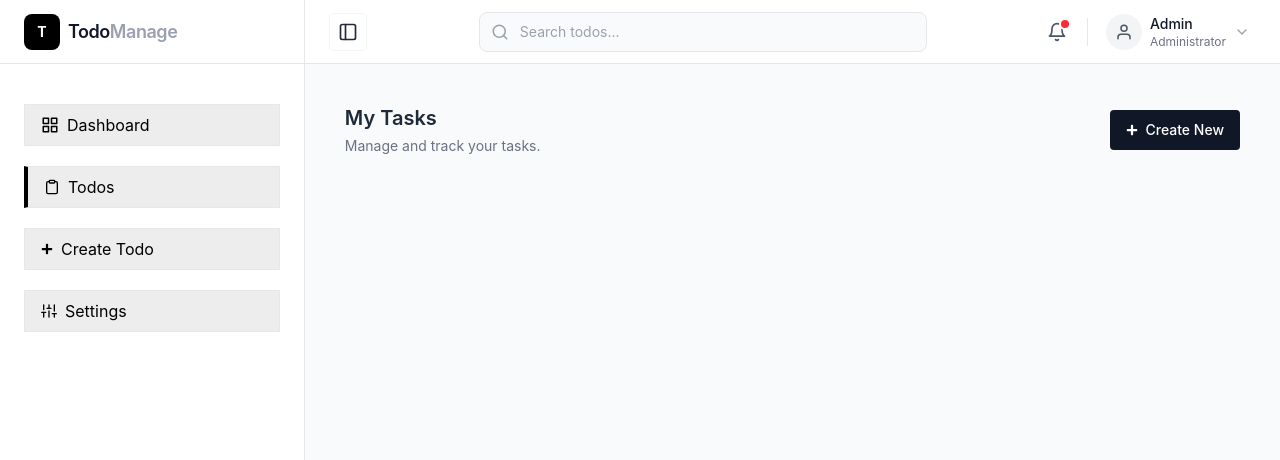
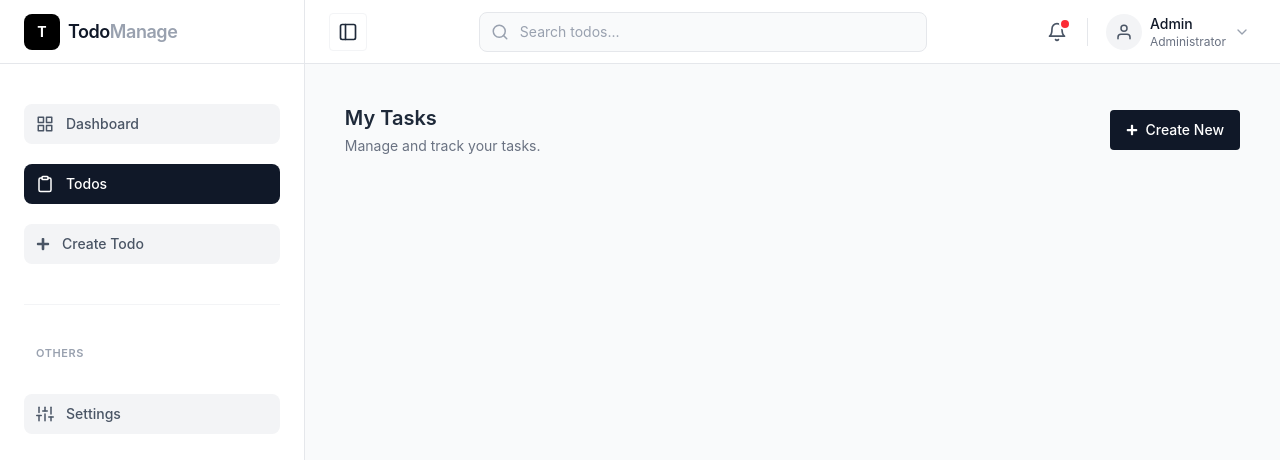
Before and after one commit to Afrid2004/REACT-PHP-TODO-CRUD, a React (Vite) app: page /todos in a window 1280 px wide. Shown: the top 460 px of the page. Built offline with nearby package versions, Linux system fonts and the light colour scheme; no server answers.

Commit message:
added all

```diff
--- /dev/null
+++ b/src/components/Loadings/DahboardSkeleton.jsx
@@ -0,0 +1,104 @@
+import React from "react";
+
+const DashboardSkeleton = () => {
+  return (
+    <div className="w-full animate-pulse">
+      {/* Header */}
+      <div className="mb-6">
+        <div className="h-7 w-32 rounded-md bg-gray-200" />
+
+        <div className="mt-2 h-4 w-64 rounded bg-gray-100" />
+      </div>
+
+      {/* Summary Cards */}
+      <div className="grid grid-cols-1 gap-4 sm:grid-cols-2 xl:grid-cols-4">
+        {Array.from({ length: 4 }).map((_, index) => (
+          <div
+            key={index}
+            className="rounded-xl border border-gray-200 bg-white p-5"
+          >
+            <div className="flex items-start justify-between">
+              <div className="space-y-3">
+                <div className="h-4 w-24 rounded bg-gray-200" />
+                <div className="h-8 w-14 rounded bg-gray-200" />
+              </div>
+
+              <div className="h-10 w-10 rounded-lg bg-gray-100" />
+            </div>
+
+            <div className="mt-5 h-3 w-28 rounded bg-gray-100" />
+          </div>
+        ))}
+      </div>
+
+      {/* Main Content */}
+      <div className="mt-6 grid grid-cols-1 gap-6 xl:grid-cols-3">
+        {/* Recent Tasks */}
+        <div className="rounded-xl border border-gray-200 bg-white xl:col-span-2">
+          {/* Header */}
+          <div className="flex items-center justify-between border-b border-gray-100 p-5">
+            <div className="space-y-2">
+              <div className="h-5 w-32 rounded bg-gray-200" />
+              <div className="h-3 w-48 rounded bg-gray-100" />
+            </div>
+
+            <div className="h-9 w-20 rounded-lg bg-gray-100" />
+          </div>
+
+          {/* Task List */}
+          <div className="divide-y divide-gray-100">
+            {Array.from({ length: 5 }).map((_, index) => (
+              <div
+                key={index}
+                className="flex items-center justify-between gap-4 p-5"
+              >
+                <div className="flex min-w-0 items-center gap-3">
+                  <div className="h-9 w-9 shrink-0 rounded-lg bg-gray-100" />
+
+                  <div className="min-w-0 space-y-2">
+                    <div className="h-4 w-40 rounded bg-gray-200" />
+                    <div className="h-3 w-56 rounded bg-gray-100" />
+                  </div>
+                </div>
+
+                <div className="flex shrink-0 items-center gap-3">
+                  <div className="h-6 w-20 rounded-full bg-gray-100" />
+
+                  <div className="h-8 w-8 rounded-lg bg-gray-100" />
+                </div>
+              </div>
+            ))}
+          </div>
+        </div>
+
+        {/* Quick Actions */}
+        <div className="rounded-xl border border-gray-200 bg-white p-5">
+          <div className="space-y-2">
+            <div className="h-5 w-28 rounded bg-gray-200" />
+            <div className="h-3 w-44 rounded bg-gray-100" />
+          </div>
+
+          <div className="mt-5 space-y-3">
+            {Array.from({ length: 3 }).map((_, index) => (
+              <div
+                key={index}
+                className="flex items-center gap-3 rounded-lg border border-gray-100 p-3"
+              >
+                <div className="h-10 w-10 rounded-lg bg-gray-100" />
+
+                <div className="flex-1 space-y-2">
+                  <div className="h-4 w-28 rounded bg-gray-200" />
+                  <div className="h-3 w-36 rounded bg-gray-100" />
+                </div>
+
+                <div className="h-4 w-4 rounded bg-gray-100" />
+              </div>
+            ))}
+          </div>
+        </div>
+      </div>
+    </div>
+  );
+};
+
+export default DashboardSkeleton;
--- a/src/layouts/RootLayout.jsx
+++ b/src/layouts/RootLayout.jsx
@@ -1,10 +1,11 @@
-import React from "react";
+import React, { useState } from "react";
 import Header from "./Header";
 import { Outlet } from "react-router";
 import Footer from "./Footer";
 import Sidebar from "./Sidebar";
 
 const Root = () => {
+  const [sidebar, setSidebar] = useState(true);
   return (
     <div className="w-full h-screen">
       <div className="flex w-full h-full bg-gray-50">
@@ -12,7 +13,7 @@ const Root = () => {
           <Sidebar></Sidebar>
         </div>
         <div className="w-full h-full">
-          <Header></Header>
+          <Header sidebar={sidebar} setSidebar={setSidebar}></Header>
           <div className="overflow-y-auto h-[calc(100%-4rem)] p-10">
             <Outlet></Outlet>
           </div>
--- a/src/layouts/Sidebar.jsx
+++ b/src/layouts/Sidebar.jsx
@@ -7,41 +7,70 @@ const Sidebar = () => {
   const Menus = (
     <>
       <NavLink
-        to={"/"}
+        to="/"
         end
-        className="[&.active]:border-l-4 [&.active]:border-l-black px-4 py-2 bg-black/7 hover:bg-black/10 border border-gray-200 duration-75"
+        className={({ isActive }) =>
+          `group relative flex items-center gap-3 rounded-lg px-3 py-2.5 text-sm font-medium transition-all duration-200 ${
+            isActive
+              ? "bg-gray-900 text-white"
+              : "text-gray-600 bg-gray-100 hover:bg-gray-200 hover:text-gray-900"
+          }`
+        }
       >
-        <div className="flex items-center gap-2">
-          <FiGrid size={18} /> Dashboard
-        </div>
+        <FiGrid size={18} className="shrink-0" />
+        <span>Dashboard</span>
       </NavLink>
+
       <NavLink
-        to={"/todos"}
+        to="/todos"
         end
-        className="[&.active]:border-l-4 [&.active]:border-l-black px-4 py-2 bg-black/7 hover:bg-black/10 border border-gray-200 duration-75"
+        className={({ isActive }) =>
+          `group flex items-center gap-3 rounded-lg px-3 py-2.5 text-sm font-medium transition-all duration-200 ${
+            isActive
+              ? "bg-gray-900 text-white"
+              : "text-gray-600 bg-gray-100 hover:bg-gray-200 hover:text-gray-900"
+          }`
+        }
       >
-        <div className="flex items-center gap-2">
-          <FiClipboard /> Todos
-        </div>
+        <FiClipboard size={18} className="shrink-0" />
+        <span>Todos</span>
       </NavLink>
+
       <NavLink
-        to={"/todos/create"}
+        to="/todos/create"
         end
-        className="[&.active]:border-l-4 [&.active]:border-l-black px-4 py-2 bg-black/7 hover:bg-black/10 border border-gray-200 duration-75"
+        className={({ isActive }) =>
+          `group flex items-center gap-3 rounded-lg px-3 py-2.5 text-sm font-medium transition-all duration-200 ${
+            isActive
+              ? "bg-gray-900 text-white"
+              : "text-gray-600 bg-gray-100 hover:bg-gray-200 hover:text-gray-900"
+          }`
+        }
       >
-        <div className="flex items-center gap-2">
-          <FaPlus className="text-xs" />
-          Create Todo
-        </div>
+        <FaPlus size={14} className="shrink-0" />
+        <span>Create Todo</span>
       </NavLink>
+
+      {/* Others */}
+      <div className="my-5 border-t border-gray-100" />
+
+      <p className="mb-3 px-3 text-[11px] font-semibold uppercase tracking-wider text-gray-400">
+        Others
+      </p>
+
       <NavLink
-        to={"/settings"}
+        to="/settings"
         end
-        className="[&.active]:border-l-4 [&.active]:border-l-black px-4 py-2 bg-black/7 hover:bg-black/10 border border-gray-200 duration-75"
+        className={({ isActive }) =>
+          `group flex items-center gap-3 rounded-lg px-3 py-2.5 text-sm font-medium transition-all duration-200 ${
+            isActive
+              ? "bg-gray-900 text-white"
+              : "text-gray-600 bg-gray-100 hover:bg-gray-200 hover:text-gray-900"
+          }`
+        }
       >
-        <div className="flex items-center gap-2">
-          <FiSliders /> Settings
-        </div>
+        <FiSliders size={18} className="shrink-0" />
+        <span>Settings</span>
       </NavLink>
     </>
   );
--- a/src/pages/Home/Home.jsx
+++ b/src/pages/Home/Home.jsx
@@ -11,10 +11,11 @@ import {
 } from "react-icons/fa";
 import { FiActivity, FiAlertCircle } from "react-icons/fi";
 import { Link, useNavigate } from "react-router";
+import DashboardSkeleton from "../../components/Loadings/DahboardSkeleton";
 
 const Home = () => {
   const navigate = useNavigate();
-
+  const [loading, setLoading] = useState(true);
   const [data, setData] = useState({
     summary: {
       total: 0,
@@ -26,6 +27,7 @@ const Home = () => {
   });
 
   const fetchDashboard = async () => {
+    setLoading(true);
     try {
       const res = await axios.get(
         `${import.meta.env.VITE_PHP_API}/todos/dashboard/`,
@@ -36,6 +38,8 @@ const Home = () => {
       }
     } catch (error) {
       console.log(error);
+    } finally {
+      setLoading(false);
     }
   };
 
@@ -66,6 +70,10 @@ const Home = () => {
 
     return "bg-gray-100 text-gray-600";
   };
+
+  if (loading) {
+    return <DashboardSkeleton></DashboardSkeleton>;
+  }
 
   return (
     <div className="w-full">
```
